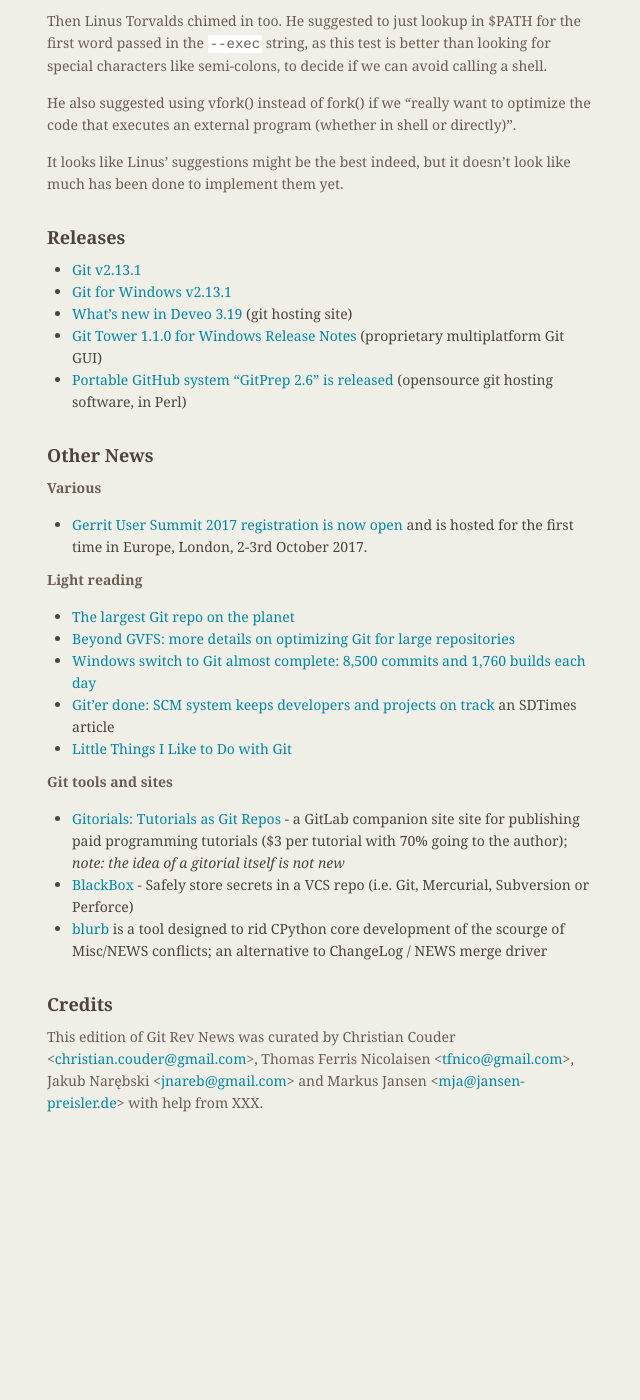
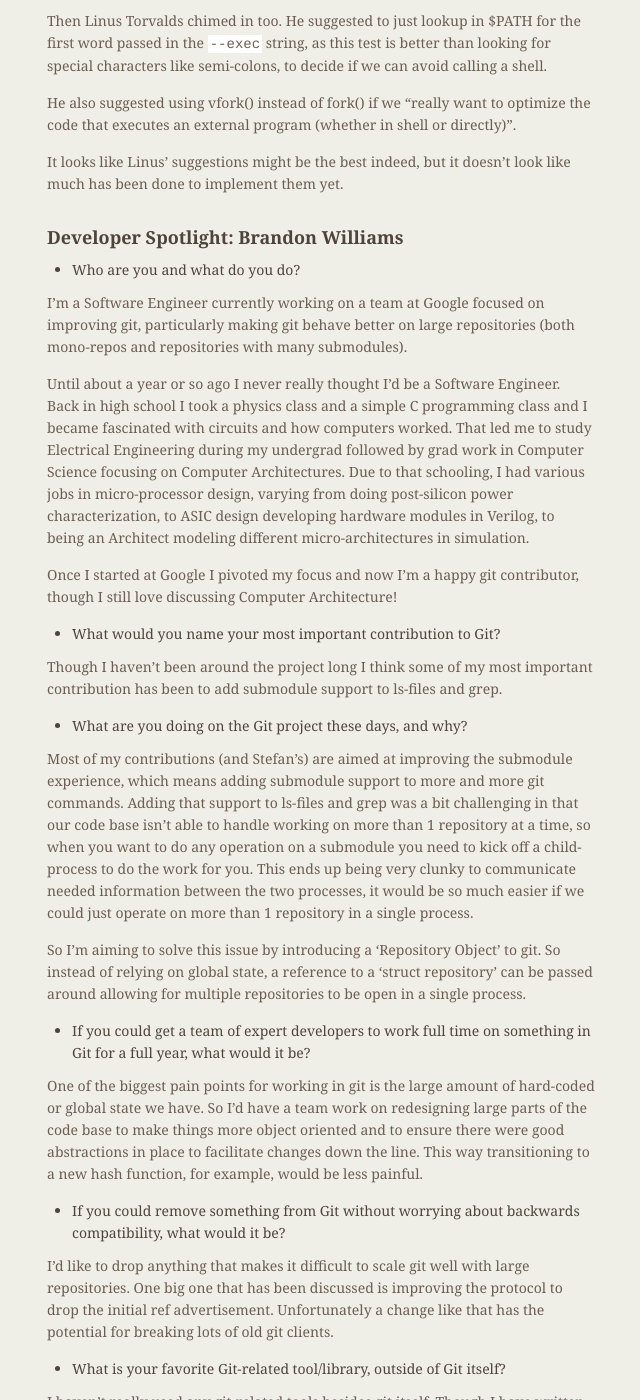
Before and after one commit to git/git.github.io, a Jekyll site: the page built from rev_news/drafts/edition-28.md, in a window 1280 px wide and 1400 px high, scrolled down 3644 px. Shown: the whole window, without its empty margins (487-1127 px from the left). Built offline with Jekyll 4.4.1, drawn with Linux system fonts in a browser that asks for light colours; before the commit the page ends 4773 px from its top, so only the background shows below that; some of the changed text lies outside the part shown.

Commit message:
Added Brandon's interview, and fixed two really minor typos.

```diff
--- a/rev_news/drafts/edition-28.md
+++ b/rev_news/drafts/edition-28.md
@@ -212,6 +212,80 @@
 It looks like Linus' suggestions might be the best indeed, but it
 doesn't look like much has been done to implement them yet.
 
+## Developer Spotlight: Brandon Williams
+
+* Who are you and what do you do?
+
+I'm a Software Engineer currently working on a team at Google focused on
+improving git, particularly making git behave better on large
+repositories (both mono-repos and repositories with many submodules).
+
+Until about a year or so ago I never really thought I'd be a Software
+Engineer.  Back in high school I took a physics class and a simple C
+programming class and I became fascinated with circuits and how
+computers worked.  That led me to study Electrical Engineering during my
+undergrad followed by grad work in Computer Science focusing on Computer
+Architectures.  Due to that schooling, I had various jobs in
+micro-processor design, varying from doing post-silicon power
+characterization, to ASIC design developing hardware modules in Verilog,
+to being an Architect modeling different micro-architectures in
+simulation.
+
+Once I started at Google I pivoted my focus and now I'm a happy git
+contributor, though I still love discussing Computer Architecture!
+
+* What would you name your most important contribution to Git?
+
+Though I haven't been around the project long I think some of my most
+important contribution has been to add submodule support to ls-files and
+grep.
+
+* What are you doing on the Git project these days, and why?
+
+Most of my contributions (and Stefan's) are aimed at improving the
+submodule experience, which means adding submodule support to more and
+more git commands.  Adding that support to ls-files and grep was a bit
+challenging in that our code base isn't able to handle working on more
+than 1 repository at a time, so when you want to do any operation on a
+submodule you need to kick off a child-process to do the work for you.
+This ends up being very clunky to communicate needed information between
+the two processes, it would be so much easier if we could just operate
+on more than 1 repository in a single process.
+
+So I'm aiming to solve this issue by introducing a 'Repository Object'
+to git.  So instead of relying on global state, a reference to a 'struct
+repository' can be passed around allowing for multiple repositories to
+be open in a single process.
+
+* If you could get a team of expert developers to work full time on
+  something in Git for a full year, what would it be?
+
+One of the biggest pain points for working in git is the large amount of
+hard-coded or global state we have.  So I'd have a team work on
+redesigning large parts of the code base to make things more object
+oriented and to ensure there were good abstractions in place to
+facilitate changes down the line.  This way transitioning to a new
+hash function, for example, would be less painful.
+
+* If you could remove something from Git without worrying about
+  backwards compatibility, what would it be?
+
+I'd like to drop anything that makes it difficult to scale git well with
+large repositories.  One big one that has been discussed is
+improving the protocol to drop the initial ref advertisement.
+Unfortunately a change like that has the potential for breaking lots of
+old git clients.
+
+* What is your favorite Git-related tool/library, outside of Git itself?
+
+I haven't really used any git-related tools besides git itself.  Though
+I have written a couple of tools myself to help with developing with
+git.  One to view and explore a blame layer in vim, one to apply patches
+to a local branch from my mail client, and one to print out some
+information about a stack of commits I'm working on.  I don't think any
+of my tools are particularly well written, but they've been able to get
+the job done.
+
 ## Releases
 
 * [Git v2.13.1](https://github.com/git/git/blob/v2.13.1/Documentation/RelNotes/2.13.1.txt)
@@ -232,7 +306,7 @@
 * [Beyond GVFS: more details on optimizing Git for large repositories](https://blogs.msdn.microsoft.com/visualstudioalm/2017/05/30/optimizing-git-beyond-gvfs/)
 * [Windows switch to Git almost complete: 8,500 commits and 1,760 builds each day](https://arstechnica.com/information-technology/2017/05/90-of-windows-devs-now-using-git-creating-1760-windows-builds-per-day/)
 * [Git’er done: SCM system keeps developers and projects on track](http://sdtimes.com/giter-done-scm-system-keeps-developers-projects-track/)
-  an SDTimes article
+  an SD Times article
 * [Little Things I Like to Do with Git](https://csswizardry.com/2017/05/little-things-i-like-to-do-with-git/)
 
 __Git tools and sites__
@@ -248,4 +322,4 @@
 Thomas Ferris Nicolaisen &lt;<tfnico@gmail.com>&gt;,
 Jakub Narębski &lt;<jnareb@gmail.com>&gt; and
 Markus Jansen &lt;<mja@jansen-preisler.de>&gt;
-with help from XXX.
+with help from Brandon Williams.
```
